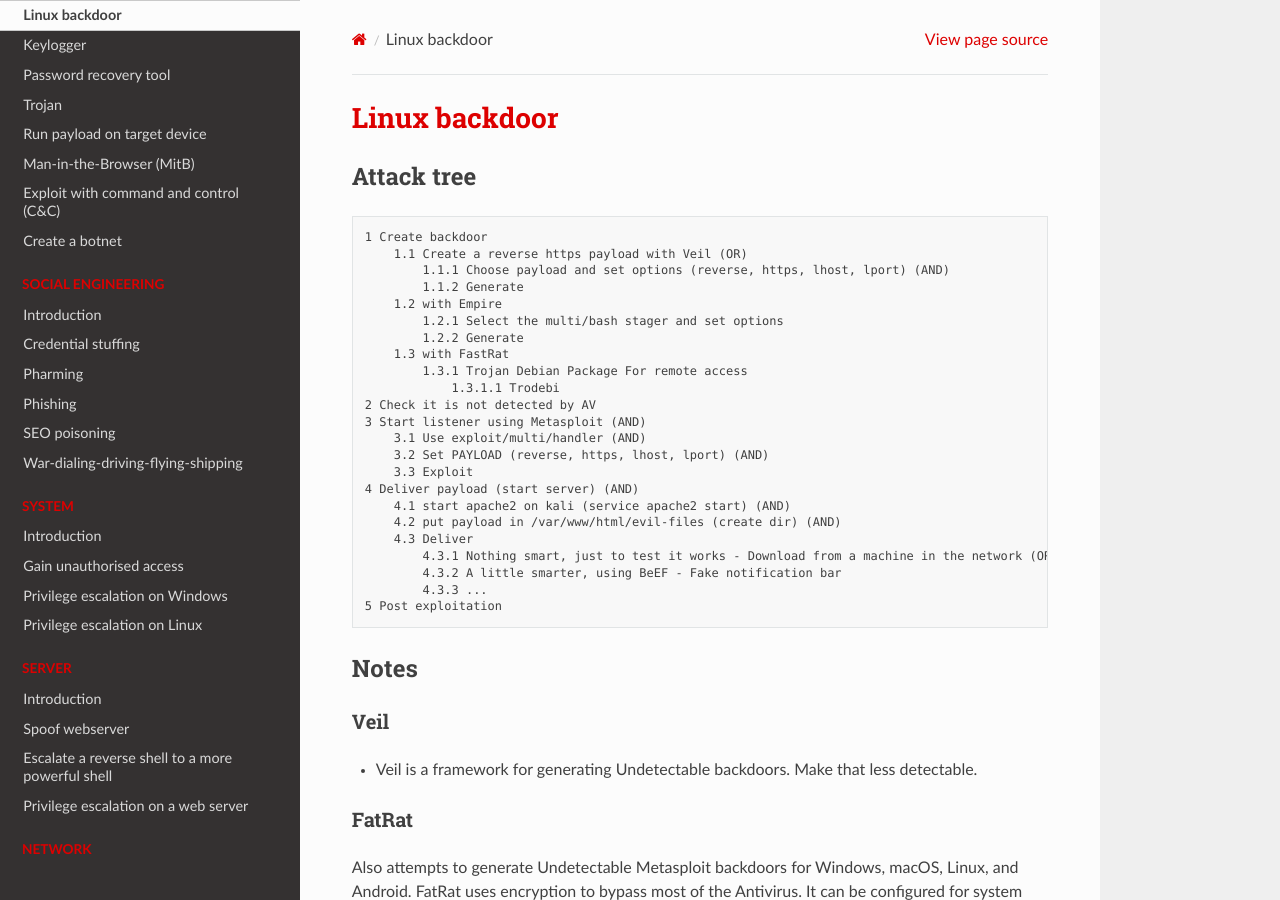
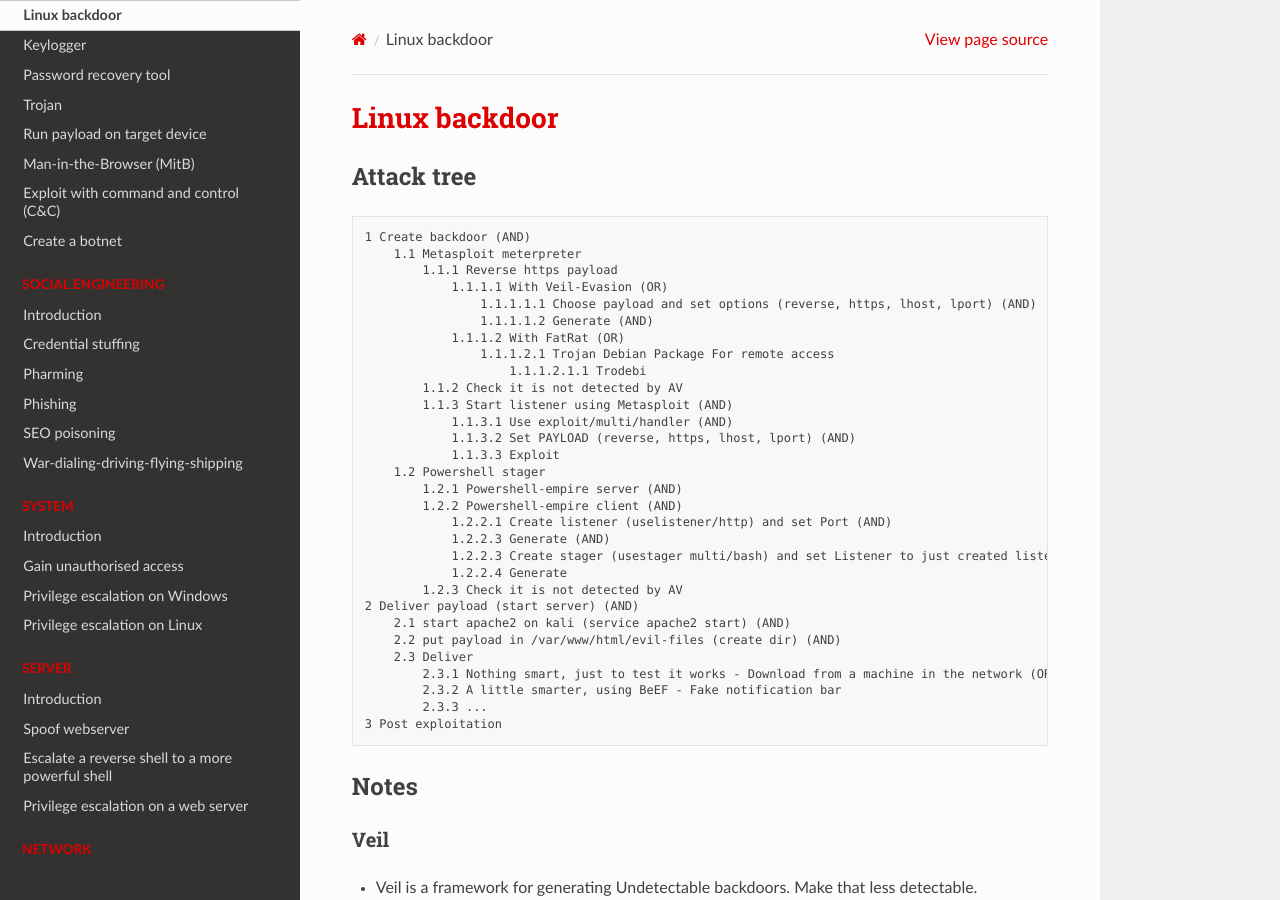
Before and after one commit to tymyrddin/red-basic, a Sphinx documentation site: the page built from source/docs/malware/Linux-backdoor.md, in a window 1280 px wide and 900 px high. Built offline with Sphinx 7.4.7 and the Read the Docs theme 2.0.0, drawn with Linux system fonts in a browser that asks for light colours.

````diff
--- a/source/docs/malware/Linux-backdoor.md
+++ b/source/docs/malware/Linux-backdoor.md
@@ -3,29 +3,36 @@
 ## Attack tree
 
 ```text
-1 Create backdoor
-    1.1 Create a reverse https payload with Veil (OR)
-        1.1.1 Choose payload and set options (reverse, https, lhost, lport) (AND)
-        1.1.2 Generate
-    1.2 with Empire
-        1.2.1 Select the multi/bash stager and set options
-        1.2.2 Generate
-    1.3 with FastRat
-        1.3.1 Trojan Debian Package For remote access
-            1.3.1.1 Trodebi
-2 Check it is not detected by AV
-3 Start listener using Metasploit (AND)
-    3.1 Use exploit/multi/handler (AND)
-    3.2 Set PAYLOAD (reverse, https, lhost, lport) (AND)
-    3.3 Exploit
-4 Deliver payload (start server) (AND)
-    4.1 start apache2 on kali (service apache2 start) (AND)
-    4.2 put payload in /var/www/html/evil-files (create dir) (AND)
-    4.3 Deliver
-        4.3.1 Nothing smart, just to test it works - Download from a machine in the network (OR)
-        4.3.2 A little smarter, using BeEF - Fake notification bar
-        4.3.3 ...
-5 Post exploitation
+1 Create backdoor (AND)
+    1.1 Metasploit meterpreter
+        1.1.1 Reverse https payload
+            1.1.1.1 With Veil-Evasion (OR)
+                1.1.1.1.1 Choose payload and set options (reverse, https, lhost, lport) (AND)
+                1.1.1.1.2 Generate (AND)
+            1.1.1.2 With FatRat (OR)
+                1.1.1.2.1 Trojan Debian Package For remote access
+                    1.1.1.2.1.1 Trodebi
+        1.1.2 Check it is not detected by AV
+        1.1.3 Start listener using Metasploit (AND)
+            1.1.3.1 Use exploit/multi/handler (AND)
+            1.1.3.2 Set PAYLOAD (reverse, https, lhost, lport) (AND)
+            1.1.3.3 Exploit
+    1.2 Powershell stager
+        1.2.1 Powershell-empire server (AND)
+        1.2.2 Powershell-empire client (AND)
+            1.2.2.1 Create listener (uselistener/http) and set Port (AND)
+            1.2.2.3 Generate (AND)
+            1.2.2.3 Create stager (usestager multi/bash) and set Listener to just created listener (AND)
+            1.2.2.4 Generate
+        1.2.3 Check it is not detected by AV
+2 Deliver payload (start server) (AND)
+    2.1 start apache2 on kali (service apache2 start) (AND)
+    2.2 put payload in /var/www/html/evil-files (create dir) (AND)
+    2.3 Deliver
+        2.3.1 Nothing smart, just to test it works - Download from a machine in the network (OR)
+        2.3.2 A little smarter, using BeEF - Fake notification bar
+        2.3.3 ...
+3 Post exploitation
 ```
 
 ## Notes
````
Also changed, not shown: source/docs/malware/Windows-backdoor.md (+1 -1 lines).
